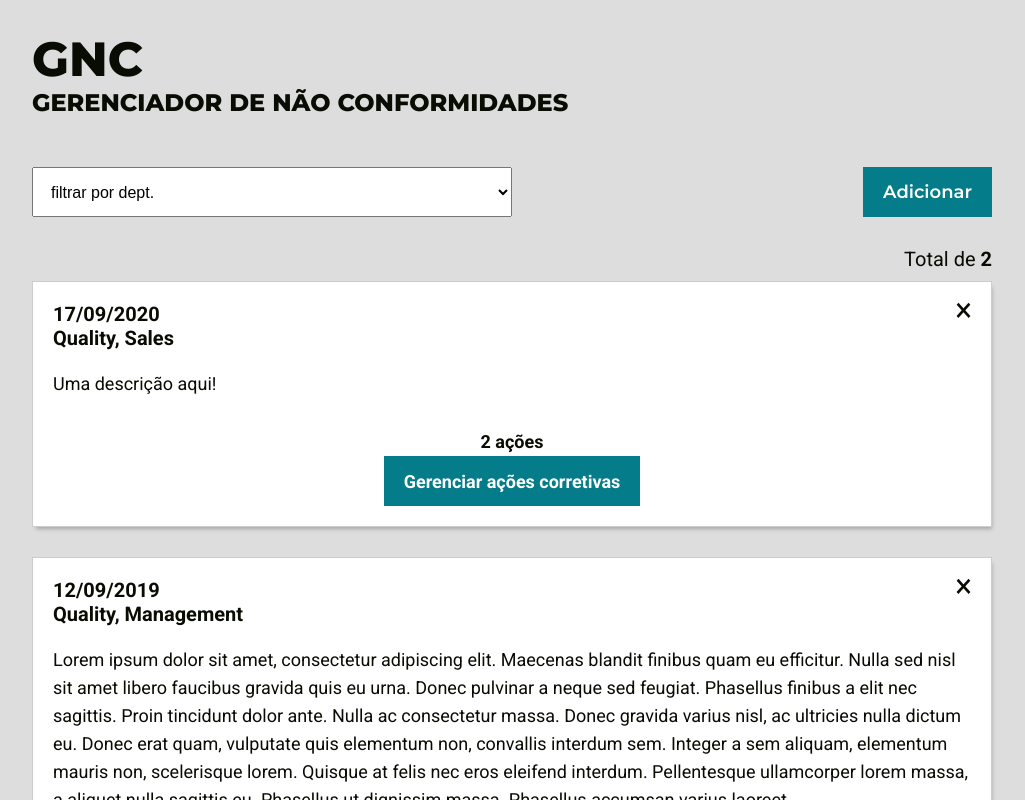
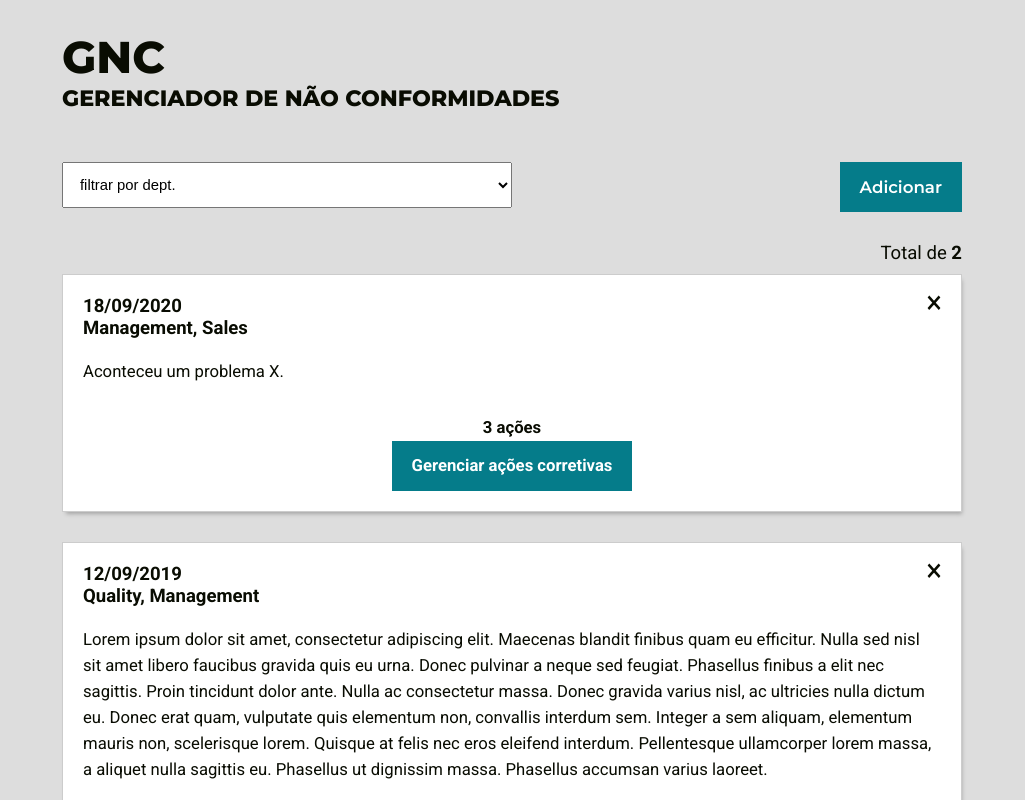
Before and after one commit to caiquegiovannini/gnc, a React (Create React App) app: page / in a window 1280 px wide. Shown: the top 800 px of the page, without its empty margins (128-1153 px from the left). Built offline with nearby package versions, Linux system fonts and the light colour scheme; data requests are answered from the project's data file.

Commit message:
change import/export modules of services

```diff
--- a/db.json
+++ b/db.json
@@ -54,17 +54,18 @@
       ]
     },
     {
-      "description": "Uma descrição aqui!",
-      "ocurrence-date": "17-09-2020",
+      "description": "Aconteceu um problema X.",
+      "ocurrence-date": "18-09-2020",
       "departments": [
-        1,
+        2,
         3
       ],
       "corrective-actions": [
+        3,
         2,
         1
       ],
-      "id": 2
+      "id": 3
     }
   ]
 }
--- a/src/components/Confirmation/index.js
+++ b/src/components/Confirmation/index.js
@@ -1,12 +1,10 @@
 import React from 'react';
 import PropTypes from 'prop-types';
-import api from '../../services/api';
+import { BASE_URL } from '../../services/api';
 
 import './styles.css';
 
 function Confirmation({ setConfirmation, id }) {
-  const { BASE_URL } = api;
-
   async function handleDelete() {
     try {
       await fetch(`${BASE_URL}/non-conformities/${id}`, {
--- a/src/components/Modal/index.js
+++ b/src/components/Modal/index.js
@@ -1,7 +1,8 @@
 import React, { useState } from 'react';
 import PropTypes from 'prop-types';
-import utils from '../../services/utils';
-import api from '../../services/api';
+import { formatDate } from '../../services/utils';
+import { BASE_URL } from '../../services/api';
+import { allFieldsValidate } from '../../services/validations';
 
 import Input from '../Input';
 import Select from '../Select';
@@ -9,24 +10,9 @@ import Textarea from '../Textarea';
 
 import './styles.css';
 
-function allFieldsValidate(body, exception = '') {
-  const bodyObject = JSON.parse(body);
-  const keys = Object.keys(bodyObject);
-
-  const notFilled = keys.filter((key) => (
-    key !== exception
-    && (bodyObject[key] === '' || bodyObject[key].length === 0)
-  ));
-
-  return notFilled;
-}
-
 function Modal({
   closeModal, allDepartments,
 }) {
-  const { formatDate } = utils;
-  const { BASE_URL } = api;
-
   const [ocurrenceDate, setOcurrenceDate] = useState('');
   const [selectedDepartments, setSelectedDepartments] = useState([]);
   const [description, setDescription] = useState('');
--- a/src/components/NonConformityCard/styles.css
+++ b/src/components/NonConformityCard/styles.css
@@ -7,7 +7,7 @@
 
 .nc-card__header__info h3 {
   font-family: 'Roboto', sans-serif;
-  font-size: 1.8rem;
+  font-size: 1.6rem;
   font-weight: 700;
 }
 
@@ -36,7 +36,7 @@
 }
 
 .nc-card__main__description {
-  font-size: 1.6rem;
+  font-size: 1.4rem;
   line-height: 2.4rem;
 }
 
--- a/src/global.css
+++ b/src/global.css
@@ -14,7 +14,8 @@
   --color-border: #CCCCCC;
   --color-card: #FFFFFF;
 
-  font-size: 62.5%;
+  /* font-size: 62.5%; */
+  font-size: 58%;
 }
 
 * {
@@ -69,7 +70,7 @@ a {
 
 .container {
   width: 90vw;
-  max-width: 960px;
+  max-width: 900px;
   margin: 0 auto;
 }
 
--- a/src/pages/Actions/index.js
+++ b/src/pages/Actions/index.js
@@ -1,6 +1,6 @@
 import React, { useEffect, useState } from 'react';
 import { useParams, useHistory } from 'react-router-dom';
-import api from '../../services/api';
+import { BASE_URL } from '../../services/api';
 
 import ActionCard from '../../components/ActionCard';
 
@@ -9,7 +9,6 @@ import './styles.css';
 function Actions() {
   const history = useHistory();
   const { id } = useParams();
-  const { BASE_URL } = api;
 
   const [actions, setActions] = useState(null);
   const [nonConformity, setNonConformity] = useState(null);
--- a/src/pages/Home/index.js
+++ b/src/pages/Home/index.js
@@ -1,6 +1,6 @@
 import React, { useEffect, useState } from 'react';
-import api from '../../services/api';
-import utils from '../../services/utils';
+import { BASE_URL } from '../../services/api';
+import { fetchData } from '../../services/utils';
 
 import NonConformityCard from '../../components/NonConformityCard';
 import Modal from '../../components/Modal';
@@ -9,9 +9,6 @@ import Confirmation from '../../components/Confirmation';
 import './styles.css';
 
 function Home() {
-  const { BASE_URL } = api;
-  const { fetchData } = utils;
-
   const [nonConformities, setNonConformities] = useState(null);
   const [departments, setDepartments] = useState(null);
   const [filter, setFilter] = useState('');
--- a/src/services/api.js
+++ b/src/services/api.js
@@ -1,5 +1,5 @@
 const BASE_URL = 'http://localhost:8080';
 
-export default {
+module.exports = {
   BASE_URL,
 };
--- a/src/services/utils.js
+++ b/src/services/utils.js
@@ -19,7 +19,7 @@ function formatDate(date) {
   return `${day}-${month}-${year}`;
 }
 
-export default {
+module.exports = {
   formatDate,
   fetchData,
 };
--- /dev/null
+++ b/src/services/validations.js
@@ -0,0 +1,15 @@
+function allFieldsValidate(body, exception = '') {
+  const bodyObject = JSON.parse(body);
+  const keys = Object.keys(bodyObject);
+
+  const notFilled = keys.filter((key) => (
+    key !== exception
+    && (bodyObject[key] === '' || bodyObject[key].length === 0)
+  ));
+
+  return notFilled;
+}
+
+module.exports = {
+  allFieldsValidate,
+};
```
